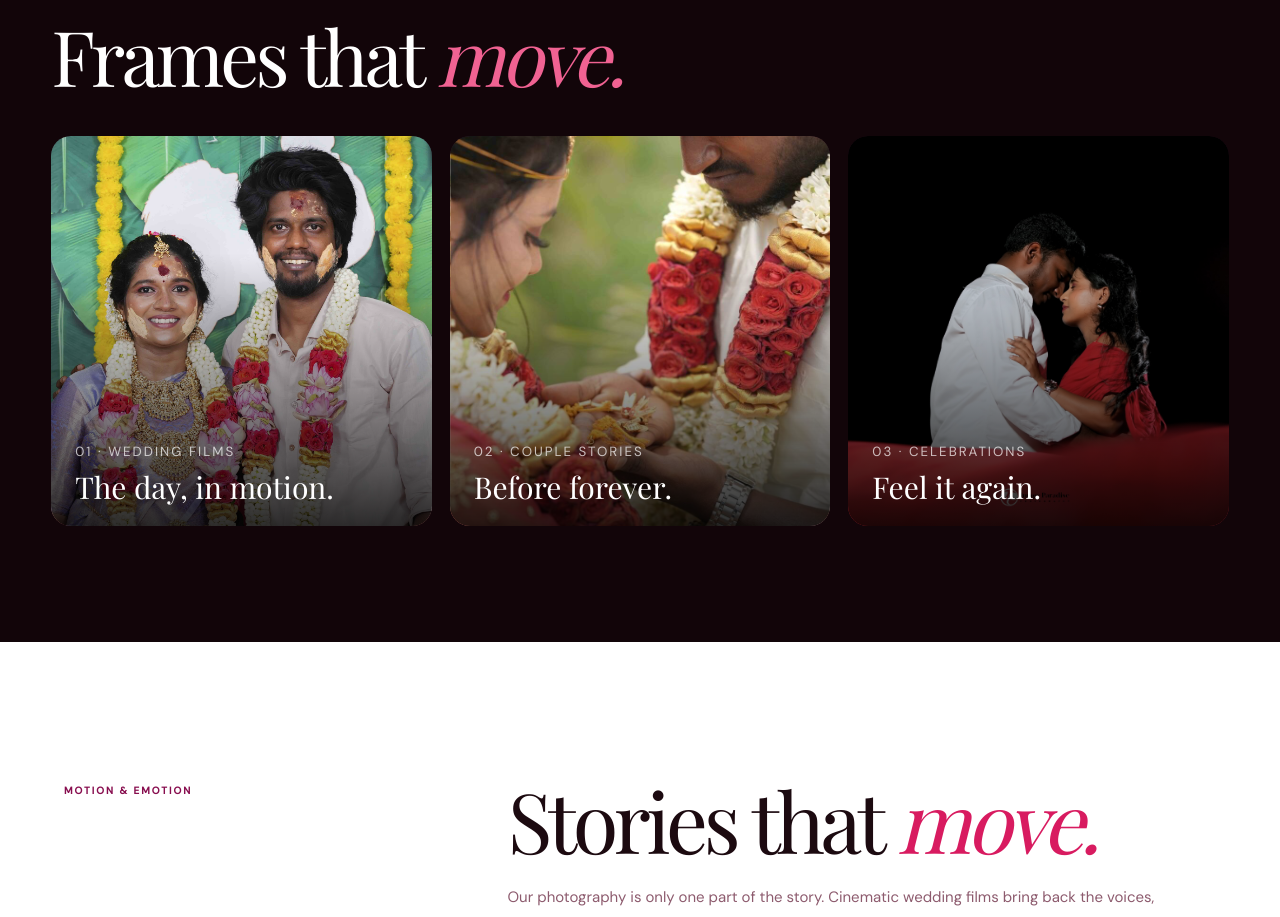
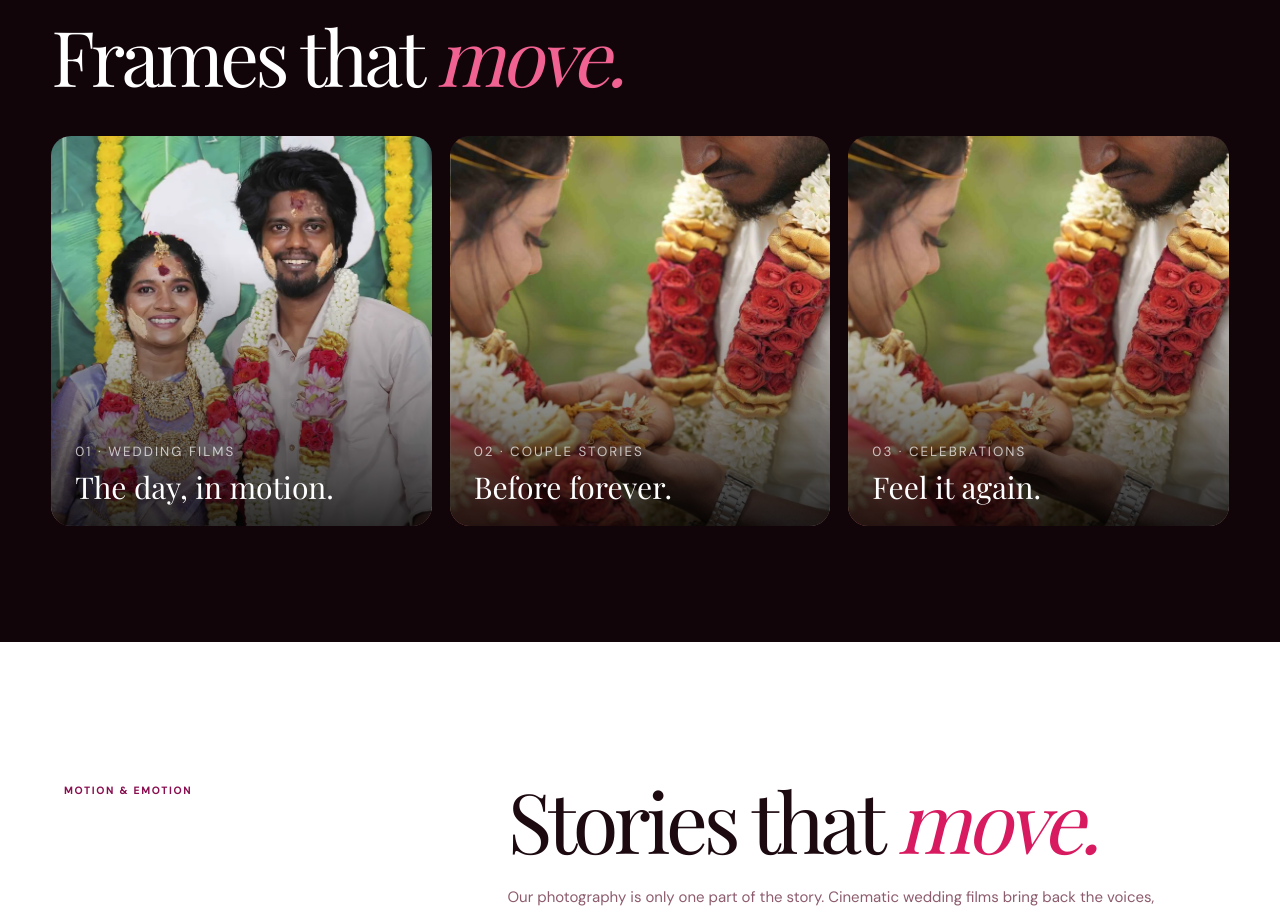
Before and after one commit to harishhs143hs-code/Image-Paradise-Photography, a React (Vite) app: page / in a window 1280 px wide. Shown: the part 6801-7718 px from the top of the page. Built offline with nearby package versions, Linux system fonts and the light colour scheme; a web font is replaced by a local one.

Commit message:
perf: replace missing and oversized photography assets

```diff
--- a/src/components/Films.tsx
+++ b/src/components/Films.tsx
@@ -12,7 +12,7 @@ export const Films: React.FC<FilmsProps> = ({ onScrollToContact }) => {
           <div className="studio-kicker">CINEMATIC STORIES</div>
           <h2>Frames that <em>move.</em></h2>
           <div className="film-cards">
-            <article className="film-card" style={{ ['--film-image' as any]: "url('/images/08.jpg')" }}>
+            <article className="film-card" style={{ ['--film-image' as any]: "url('/images/08.webp')" }}>
               <div className="film-card-content">
                 <small>01 · Wedding Films</small>
                 <h3>The day, in motion.</h3>
@@ -24,7 +24,7 @@ export const Films: React.FC<FilmsProps> = ({ onScrollToContact }) => {
                 <h3>Before forever.</h3>
               </div>
             </article>
-            <article className="film-card" style={{ ['--film-image' as any]: "url('/images/gallery1.jpeg')" }}>
+            <article className="film-card" style={{ ['--film-image' as any]: "url('/images/DSC06422-opt.JPG')" }}>
               <div className="film-card-content">
                 <small>03 · Celebrations</small>
                 <h3>Feel it again.</h3>
```
